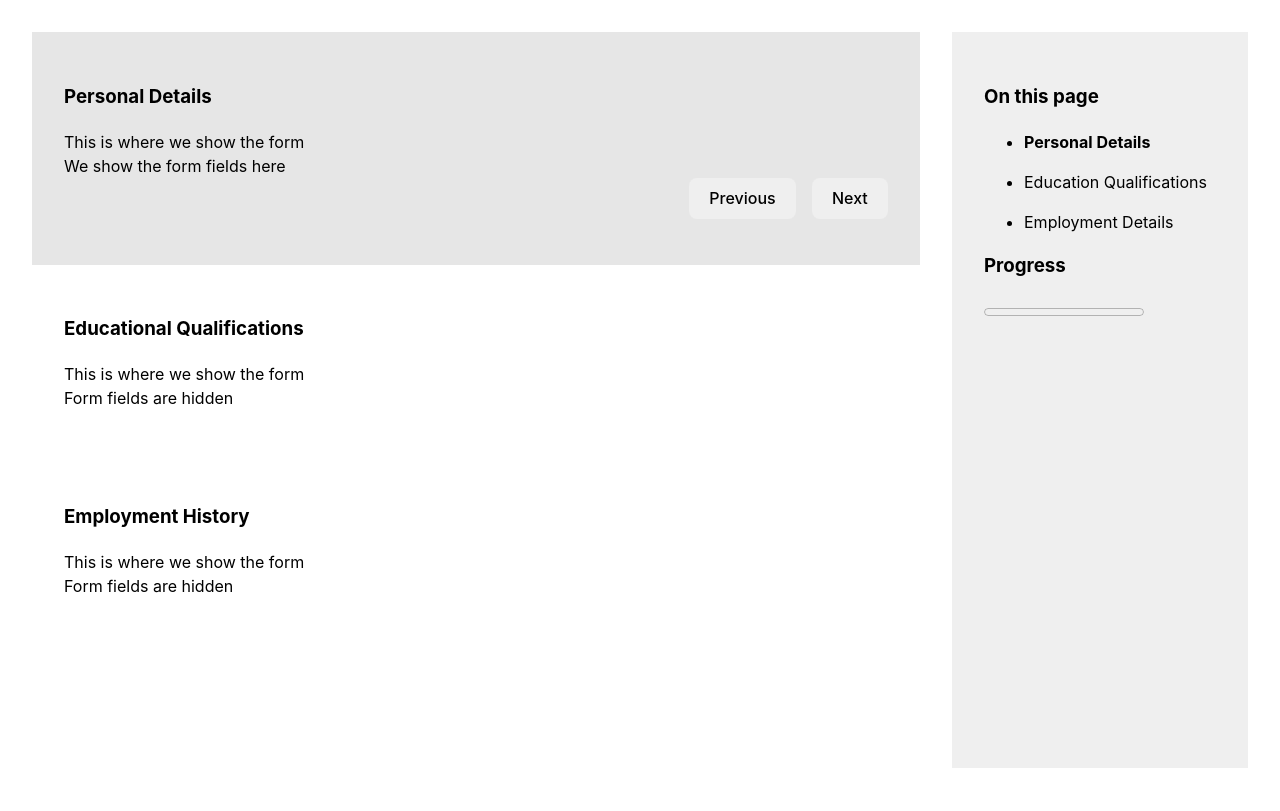
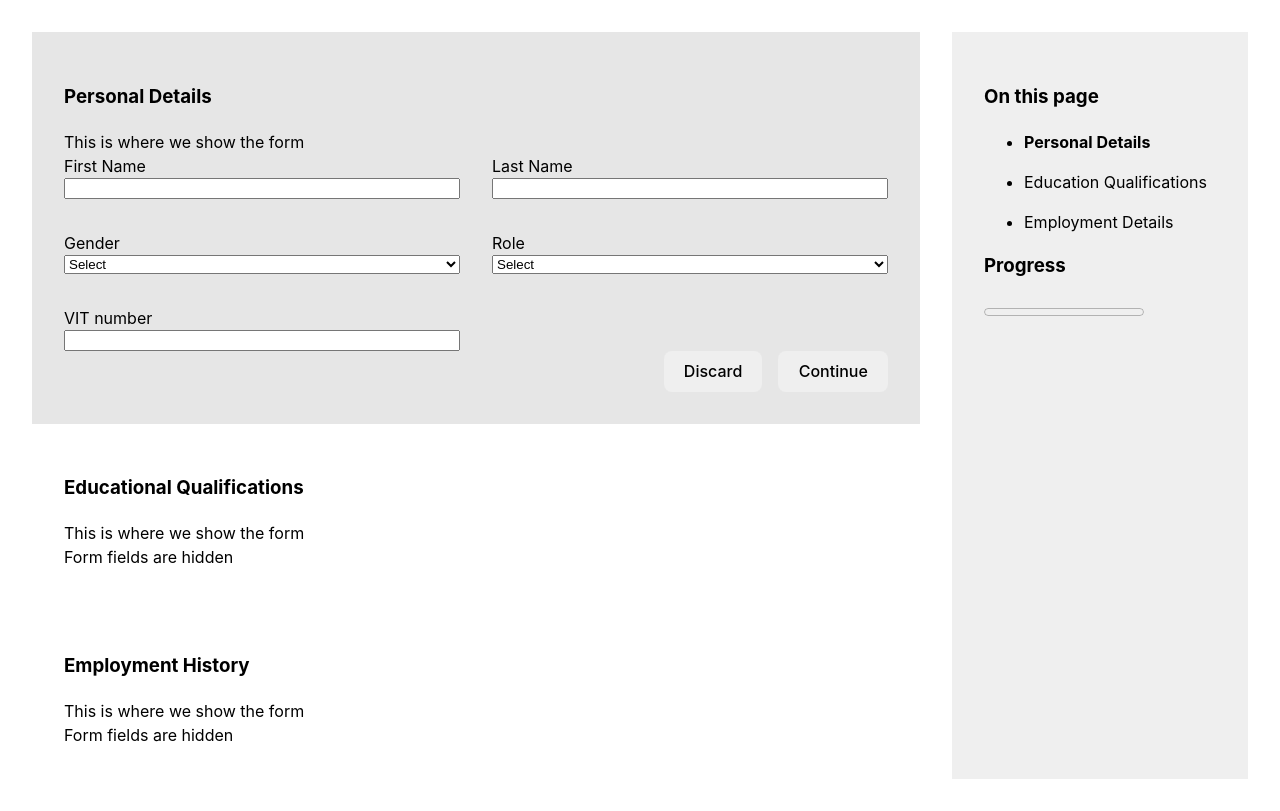
Before and after one commit to fahadahmed/multi-step-form, a React (Vite) app: page / in a window 1280 px wide. Built offline with nearby package versions, Linux system fonts and the light colour scheme.

Commit message:
updating the personal details section with form fields

```diff
--- a/package.json
+++ b/package.json
@@ -10,6 +10,7 @@
     "preview": "vite preview"
   },
   "dependencies": {
+    "@hookform/resolvers": "^3.3.4",
     "react": "^18.2.0",
     "react-dom": "^18.2.0",
     "react-hook-form": "^7.51.2",
--- a/src/components/MultiStepForm/MultiStepForm.tsx
+++ b/src/components/MultiStepForm/MultiStepForm.tsx
@@ -1,4 +1,4 @@
-import React, { useState } from "react"
+import React from "react"
 import { useFormStore } from "../stores/useFormStore"
 
 type FormConfigType = {
@@ -21,38 +21,22 @@ export type MultiStepFormProps = {
 //         8. Add a button to navigate to the previous step
 //         9. Add a button to submit the form
 export default function MultiStepForm({ formConfig }: Readonly<MultiStepFormProps>) {
-  const [step, setStep] = useState(0)
-  const { setCurrentStep } = useFormStore()
+  const { currentStep, setCurrentStep } = useFormStore()
 
-  const handleFormBtnClick = (action: string) => {
-    if (action === "next") {
-      if (step < formConfig.length - 1) {
-        setStep(step + 1)
-        setCurrentStep(step + 1)
-      }
-    } else if (action === "previous") {
-      if (step > 0) {
-        setStep(step - 1)
-        setCurrentStep(step - 1)
-      }
-    }
-  }
   return (
     <div style={{ display: 'grid', gridTemplateColumns: '3fr 1fr', width: '100%', height: '100%', gap: '2rem' }}>
       <div>
         {formConfig.map((stepData, index) => {
           return (
-            <>
-              <div key={index} style={{ display: 'grid', background: step === index ? '#e6e6e6' : '#FFFFFF', padding: '2rem', gridTemplateRows: '11fr 1fr', gridTemplateColumns: '1fr' }}>
-                <div>
-                  <stepData.section />
-                  <div style={{ display: step === index ? 'flex' : 'none', justifyContent: 'end', alignItems: 'center', gap: '1rem' }}>
-                    <button onClick={() => handleFormBtnClick("previous")}>Previous</button>
-                    <button onClick={() => handleFormBtnClick("next")}>Next</button>
-                  </div>
-                </div>
-              </div>
-            </>
+            <div
+              key={index}
+              style={{
+                background: currentStep === index ? '#e6e6e6' : '#FFFFFF',
+                padding: '2rem'
+              }}
+            >
+              <stepData.section />
+            </div>
           )
         })}
       </div>
@@ -60,14 +44,14 @@ export default function MultiStepForm({ formConfig }: Readonly<MultiStepFormProp
         <h3>On this page</h3>
         <ul>
           {formConfig.map((stepData, index) => (
-            <li key={index} style={{ marginBottom: '1rem' }} onClick={() => setStep(index)}>
+            <li key={index} style={{ marginBottom: '1rem' }} onClick={() => setCurrentStep(index)}>
               {/* <button onClick={() => setStep(index)}></button> */}
-              {step === index ? <strong>{stepData.stepName}</strong> : stepData.stepName}
+              {currentStep === index ? <strong>{stepData.stepName}</strong> : stepData.stepName}
             </li>
           ))}
         </ul>
         <h3>Progress</h3>
-        <progress value={formConfig[step].progressValue} max="100"></progress>
+        <progress value={formConfig[currentStep].progressValue} max="100"></progress>
       </div>
     </div>
   )
--- a/src/components/forms/PersonalDetailsForm/PersonalDetailsForm.tsx
+++ b/src/components/forms/PersonalDetailsForm/PersonalDetailsForm.tsx
@@ -1,13 +1,77 @@
+import { useForm } from "react-hook-form"
+import { zodResolver } from "@hookform/resolvers/zod"
 import { useFormStore } from "../../stores/useFormStore"
+import personalDetailsSchema from "./personalDetailsSchema"
+
 export default function PersonalDetailsForm() {
-  const { currentStep } = useFormStore()
+  const { currentStep, setCurrentStep } = useFormStore()
   const thisStep = 0;
+  const { handleSubmit, formState: { errors }, register } = useForm({
+    resolver: zodResolver(personalDetailsSchema)
+  });
+
+  const onSubmit = (_data: any) => {
+    const firstName = _data.firstName;
+    const lastName = _data.lastName;
+    const gender = _data.gender;
+    const staffType = _data.staffType;
+    const vitNumber = _data.vitNumber;
+    console.log(firstName, lastName, gender, staffType, vitNumber);
+    setCurrentStep(thisStep + 1)
+  }
+
+  if (errors) {
+    console.log(errors);
+  }
+
   return (
     <div>
       <h3>Personal Details</h3>
       <div>This is where we show the form</div>
       {currentStep === thisStep ? (
-        <div>We show the form fields here</div>
+        <form onSubmit={handleSubmit(onSubmit)}>
+          <div style={{ display: 'grid', gridTemplateColumns: '1fr 1fr', gap: '2rem' }}>
+            <div style={{ display: 'grid' }}>
+              <label htmlFor="firstName">First Name</label>
+              {errors?.firstName && <small>{errors?.firstName?.message as string}</small>}
+              <input type="text" placeholder="" id="firstName" {...register('firstName')} />
+            </div>
+            <div style={{ display: 'grid' }}>
+              <label htmlFor="lastName">Last Name</label>
+              {errors?.lastName && <small>{errors?.lastName?.message as string}</small>}
+              <input type="text" placeholder="" id="lastName" {...register('lastName')} />
+            </div>
+            <div style={{ display: 'grid' }}>
+              <label htmlFor="gender">Gender</label>
+              {errors?.gender && <small>{errors?.gender?.message as string}</small>}
+              <select id="gender" {...register('gender')}>
+                <option value="">Select</option>
+                <option value="MALE">Male</option>
+                <option value="FEMALE">Female</option>
+              </select>
+
+            </div>
+            <div style={{ display: 'grid' }}>
+              <label htmlFor="staffType">Role</label>
+              {errors?.staffType && <small>{errors?.staffType?.message as string}</small>}
+              <select id="staffType" {...register('staffType')}>
+                <option value="">Select</option>
+                <option value="TEACHER">Teacher</option>
+                <option value="EDUCATOR">Educator</option>
+              </select>
+
+            </div>
+            <div style={{ display: 'grid' }}>
+              <label htmlFor="vitNumber">VIT number</label>
+              {errors?.vitNumber && <small>{errors?.vitNumber?.message as string}</small>}
+              <input type="text" placeholder="" id="vitNumber" {...register('vitNumber')} />
+            </div>
+          </div>
+          <div style={{ display: 'flex', justifyContent: 'end', alignItems: 'center', gap: '1rem' }}>
+            <button type="reset">Discard</button>
+            <button type="submit">Continue</button>
+          </div>
+        </form>
       ) : <div>Form fields are hidden</div>}
     </div>
   )
--- /dev/null
+++ b/src/components/forms/PersonalDetailsForm/personalDetailsSchema.ts
@@ -0,0 +1,25 @@
+import { z } from 'zod';
+import { GENDER, STAFF_TYPE } from '../../../types/staff';
+
+const personalDetailsSchema = z.object({
+  firstName: z
+    .string()
+    .min(2, { message: 'First name must be at least 2 characters long' })
+    .max(50, { message: 'First name must be at most 50 characters long' }),
+  lastName: z
+    .string()
+    .min(2, { message: 'Last name must be at least 2 characters long' })
+    .max(50, { message: 'Last name must be at most 50 characters' }),
+  gender: z.enum(GENDER, {
+    errorMap: () => ({ message: 'Gender field cannot be blank' }),
+  }),
+  staffType: z.enum(STAFF_TYPE, {
+    errorMap: () => ({ message: 'Role field cannot be blank' }),
+  }),
+  vitNumber: z
+    .string()
+    .min(6, { message: 'VIT number must be at least 6 characters long' })
+    .max(6, { message: 'VIT number must be at most 6 characters long' }),
+});
+
+export default personalDetailsSchema;
--- /dev/null
+++ b/src/types/staff.ts
@@ -0,0 +1,9 @@
+export const GENDER = [
+  'MALE',
+  'FEMALE',
+  'NON_BINARY',
+  'DIFFERENT_TERM',
+  'PREFER_NO_ANSWER',
+] as const;
+
+export const STAFF_TYPE = ['TEACHER', 'EDUCATOR'] as const;
```
Also changed, not shown: .eslintrc.cjs, 1 other file (tests, documents, lock files or other folders).
